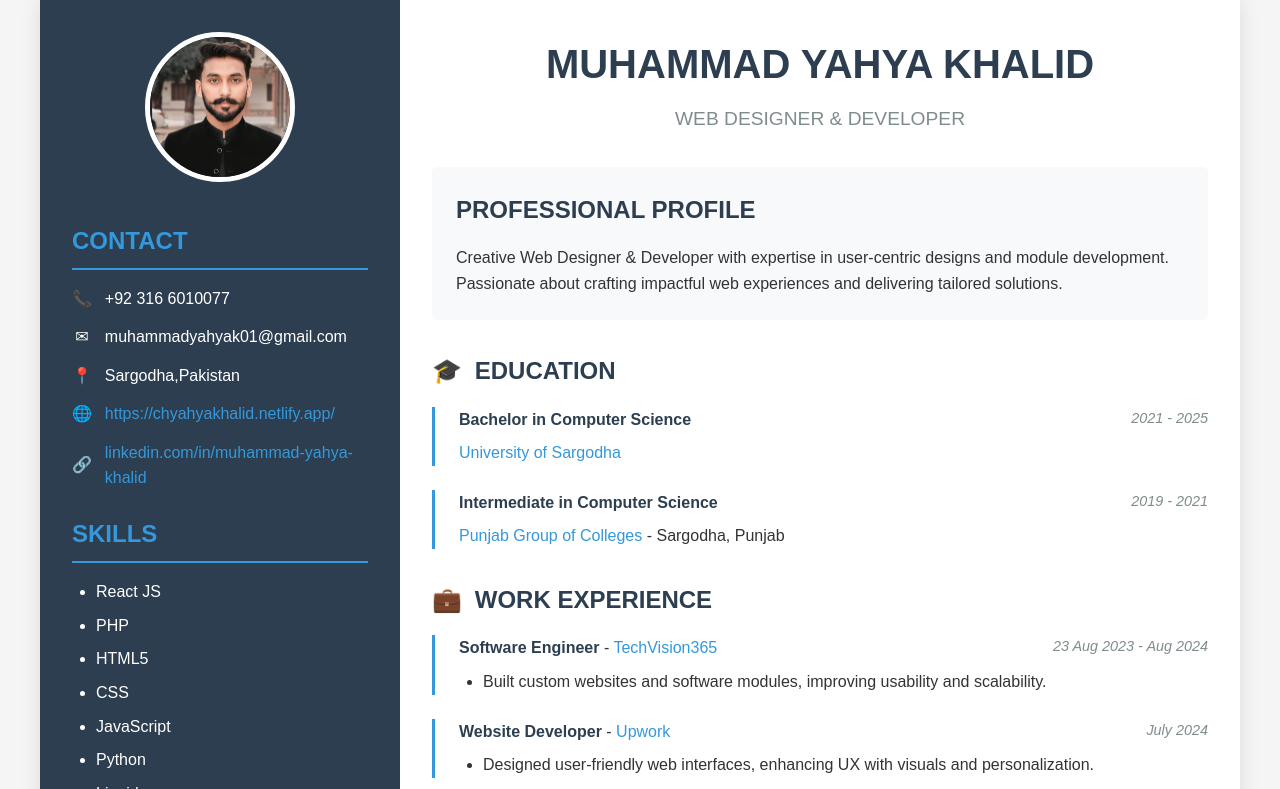
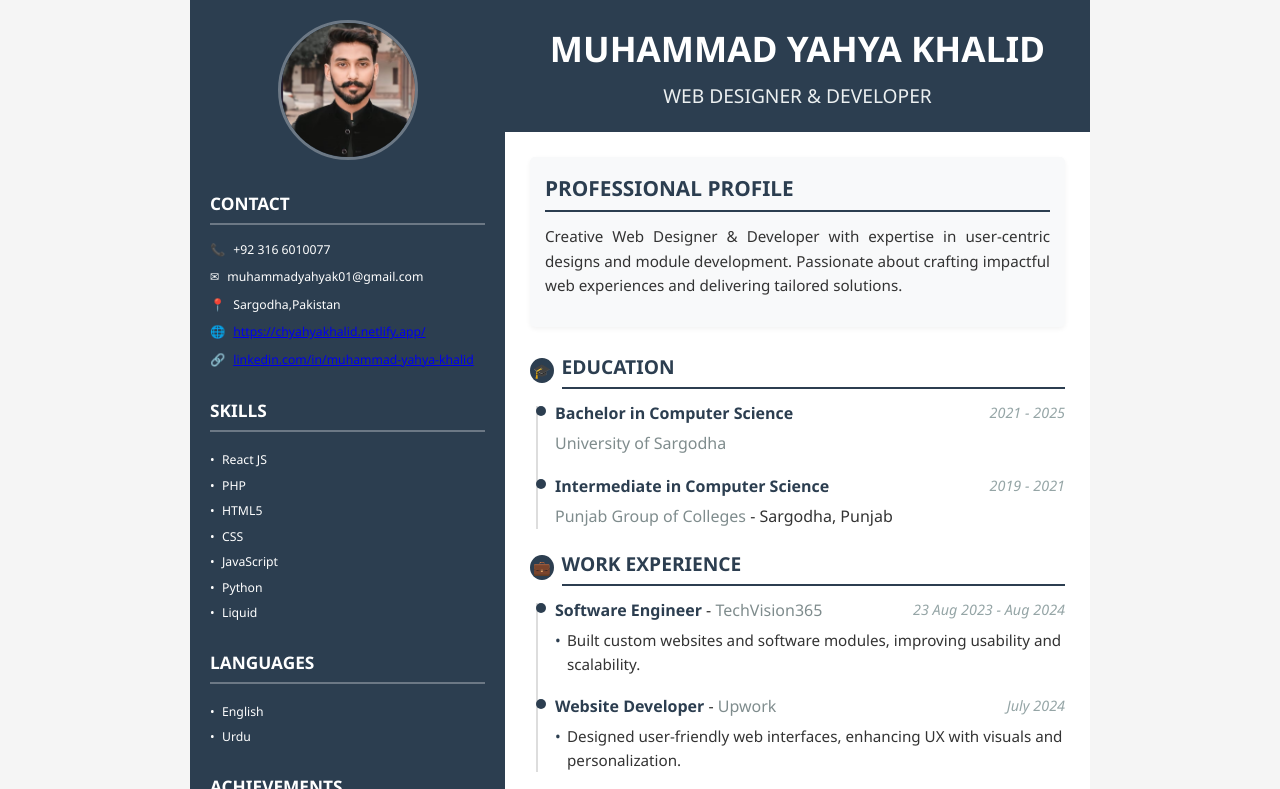
Before and after one commit to YahyaK01/cv.github.io, a plain HTML site: page index.html in a window 1280 px wide. Shown: the top 789 px of the page. Drawn offline with Linux system fonts and the light colour scheme.

Commit message:
Update index.html

```diff
--- a/index.html
+++ b/index.html
@@ -5,211 +5,380 @@
     <meta name="viewport" content="width=device-width, initial-scale=1.0">
     <title>Muhammad Yahya Khalid - CV</title>
     <meta itemprop="name" content="Muhammad Yahya Khalid">
-       <style>
+      <style>
+
         * {
             margin: 0;
             padding: 0;
             box-sizing: border-box;
-            font-family: Arial, sans-serif;
+            font-family: 'Segoe UI', Tahoma, Geneva, Verdana, sans-serif;
         }
 
         body {
             background-color: #f5f5f5;
             color: #333;
             line-height: 1.6;
+            display: flex;
+            flex-direction: column;
+            align-items: center;
         }
 
+        /* Main container to hold everything */
         .main-container {
-            max-width: 1200px;
+            max-width: 900px;
+            width: 100%;
             margin: 0 auto;
             display: flex;
-            background-color: white;
-            box-shadow: 0 0 20px rgba(0, 0, 0, 0.1);
+            flex-wrap: wrap;
+            min-height: 100vh; /* Set minimum height to viewport height */
         }
 
-        /* Sidebar Styling */
+        /* Left Sidebar - increased width and full height */
         .sidebar {
+            width: 35%; /* Increased from 25% to 35% */
             background-color: #2c3e50;
             color: white;
-            width: 30%;
-            padding: 2rem;
+            padding: 20px;
+            font-size: 0.9em;
+            height: 100%; /* This will make it match the height of the parent container */
+            position: relative; /* For proper positioning */
+            display: flex;
+            flex-direction: column;
         }
 
+        /* Right content container - adjusted width */
+        .right-content {
+            width: 65%; /* Decreased from 75% to 65% */
+            display: flex;
+            flex-direction: column;
+            height: 100%;
+        }
+
+        /* Top Header - now positioned to the right of sidebar */
+        .top-header {
+            background-color: #2c3e50;
+            color: white;
+            padding: 20px;
+            text-align: center;
+            width: 100%;
+        }
+
+        .top-header .name {
+            font-size: 2.2em;
+            font-weight: 700;
+            margin-bottom: 5px;
+            color: white;
+        }
+
+        .top-header .job-title {
+            font-size: 1.2em;
+            color: #ecf0f1;
+            font-weight: 400;
+        }
+
+        /* Improved image container and styling */
         .image-container {
-            text-align: center;
-            margin-bottom: 2rem;
+            width: 140px; /* Increased size */
+            height: 140px; /* Increased size */
+            margin: 0 auto 30px auto; /* Center the image */
+            border-radius: 50%;
+            overflow: hidden;
+            border: 3px solid rgba(255, 255, 255, 0.3);
+            position: relative;
         }
 
         .profile-img {
-            width: 150px;
-            height: 150px;
-            border-radius: 50%;
+            width: 100%;
+            height: 100%;
             object-fit: cover;
-            border: 5px solid white;
+            object-position: center;
+            display: block;
         }
 
-        .sidebar-title, .section-title {
-            margin-top: 1.5rem;
-            margin-bottom: 1rem;
-            color: #3498db;
-            border-bottom: 2px solid #3498db;
-            padding-bottom: 0.5rem;
+        .sidebar-title {
+            margin-bottom: 15px;
+            font-size: 1.2em; /* Increased size */
+            font-weight: 600;
+            text-transform: uppercase;
+            border-bottom: 2px solid rgba(255, 255, 255, 0.3);
+            padding-bottom: 5px;
         }
 
         .contact-item {
-            margin-bottom: 0.8rem;
             display: flex;
             align-items: center;
+            margin-bottom: 8px;
+            font-size: 0.85em;
         }
 
         .contact-icon {
-            margin-right: 0.8rem;
-            width: 20px;
-            text-align: center;
+            margin-right: 8px;
+            font-weight: bold;
         }
 
-        .skills-list, .languages-list, .achievements-list {
-            padding-left: 1.5rem;
-            margin-bottom: 1.5rem;
+        .skills-list, .languages-list, .achievements-list, .activities-list {
+            list-style-type: none;
+            margin-top: 8px;
+            font-size: 0.85em;
         }
 
-        .skills-list li, .languages-list li, .achievements-list li {
-            margin-bottom: 0.5rem;
+        .skills-list li, .languages-list li, .achievements-list li, .activities-list li {
+            margin-bottom: 6px;
+            position: relative;
+            padding-left: 12px;
+        }
+
+        .skills-list li:before, .languages-list li:before, .achievements-list li:before, .activities-list li:before {
+            content: "•";
+            position: absolute;
+            left: 0;
+        }
+
+        .section-title {
+            margin: 20px 0 10px;
+            position: relative;
+            font-weight: 600;
+            font-size: 1.2em; /* Increased size */
+            text-transform: uppercase;
+            border-bottom: 2px solid rgba(255, 255, 255, 0.3);
+            padding-bottom: 5px;
+        }
+
+        /* Main Content */
+        .main-content {
+            width: 100%;
+            padding: 25px;
+            background-color: white;
+            flex-grow: 1; /* Allow content to grow and fill available space */
+        }
+
+        .header {
+            padding-bottom: 15px;
+            border-bottom: 2px solid #eee;
+            margin-bottom: 25px;
+        }
+
+        .profile-section {
+            background-color: #f8f9fa;
+            padding: 15px;
+            border-radius: 5px;
+            margin-bottom: 25px;
+            box-shadow: 0 2px 5px rgba(0,0,0,0.05);
+        }
+
+        .profile-heading {
+            font-size: 1.3em;
+            color: #2c3e50;
+            margin-bottom: 12px;
+            border-bottom: 2px solid #2c3e50;
+            padding-bottom: 5px;
+        }
+
+        .section {
+            margin-bottom: 20px;
+        }
+
+        .section-header {
+            display: flex;
+            align-items: center;
+            margin-bottom: 12px;
+        }
+
+        .section-icon {
+            background-color: #2c3e50;
+            color: white;
+            width: 25px;
+            height: 25px;
+            border-radius: 50%;
+            display: flex;
+            align-items: center;
+            justify-content: center;
+            margin-right: 8px;
+            font-size: 0.9em;
+        }
+
+        .section-heading {
+            font-size: 1.2em;
+            font-weight: 600;
+            color: #2c3e50;
+            border-bottom: 2px solid #2c3e50;
+            padding-bottom: 4px;
+            width: 100%;
+        }
+
+        .timeline {
+            position: relative;
+            padding-left: 25px;
+        }
+
+        .timeline:before {
+            content: "";
+            position: absolute;
+            left: 6px;
+            top: 5px;
+            bottom: 0;
+            width: 2px;
+            background-color: #ddd;
+        }
+
+        .timeline-item {
+            position: relative;
+            margin-bottom: 18px;
+        }
+
+        .timeline-item:before {
+            content: "";
+            position: absolute;
+            left: -19px;
+            top: 5px;
+            width: 10px;
+            height: 10px;
+            border-radius: 50%;
+            background-color: #2c3e50;
+        }
+
+        .timeline-heading {
+            display: flex;
+            justify-content: space-between;
+            margin-bottom: 4px;
+        }
+
+        .role {
+            font-weight: 600;
+            color: #2c3e50;
+        }
+
+        .company {
+            color: #7f8c8d;
+        }
+
+        .date {
+            color: #95a5a6;
+            font-style: italic;
+            font-size: 0.9em;
+        }
+
+        .responsibilities {
+            list-style-type: none;
+        }
+
+        .responsibilities li {
+            position: relative;
+            padding-left: 12px;
+            margin-bottom: 4px;
+            font-size: 0.95em;
+        }
+
+        .responsibilities li:before {
+            content: "•";
+            position: absolute;
+            left: 0;
+            color: #2c3e50;
+        }
+
+        .summary-text {
+            text-align: justify;
+            margin-bottom: 15px;
+            line-height: 1.6;
+            font-size: 0.95em;
+        }
+
+        /* Make sidebar take up remaining space */
+        .sidebar-spacer {
+            flex-grow: 1;
+        }
+
+        /* New Footer Styles */
+        .sidebar-footer {
+            margin-top: 20px;
+            border-top: 2px solid rgba(255, 255, 255, 0.3);
+            padding-top: 15px;
         }
 
         .certification-item {
-            margin-bottom: 1rem;
+            margin-bottom: 10px;
+            font-size: 0.85em;
         }
 
         .certification-title {
-            font-weight: bold;
+            font-weight: 600;
+            margin-bottom: 2px;
+        }
+
+        .certification-issuer {
+            font-style: italic;
+            color: #bdc3c7;
         }
 
         .certification-date {
+            font-size: 0.8em;
+            color: #bdc3c7;
+        }
+
+        .social-links {
+            display: flex;
+            justify-content: center;
+            margin-top: 15px;
+        }
+
+        .social-icon {
+            margin: 0 8px;
+            font-size: 1.2em;
+            color: white;
+            text-decoration: none;
+        }
+
+        .footer-quote {
+            text-align: center;
             font-style: italic;
-            font-size: 0.9rem;
-            color: #ccc;
+            margin-top: 15px;
+            font-size: 0.8em;
+            color: #bdc3c7;
         }
 
         .interests-list {
             display: flex;
             flex-wrap: wrap;
-            gap: 0.5rem;
-            margin-top: 0.5rem;
+            margin-top: 30px;
+            margin-bottom: 50px;
+            gap: 8px;
         }
 
         .interest-tag {
-            background-color: #3498db;
-            padding: 0.3rem 0.6rem;
-            border-radius: 15px;
-            font-size: 0.8rem;
+            background-color: rgba(255, 255, 255, 0.1);
+            padding: 3px 8px;
+            border-radius: 12px;
+            font-size: 0.75em;
         }
 
-        a {
-            color: #3498db;
-            text-decoration: none;
-        }
-
-        a:hover {
-            text-decoration: underline;
-        }
-
-        /* Right Content Styling */
-        .right-content {
-            width: 70%;
-            padding: 2rem;
-        }
-
-        .top-header {
-            margin-bottom: 2rem;
-            text-align: center;
-        }
-
-        .name {
-            font-size: 2.5rem;
-            margin-bottom: 0.5rem;
-            color: #2c3e50;
-        }
-
-        .job-title {
-            font-size: 1.2rem;
-            color: #7f8c8d;
-        }
-
-        .profile-section {
-            background-color: #f8f9fa;
-            padding: 1.5rem;
-            border-radius: 5px;
-            margin-bottom: 2rem;
-        }
-
-        .profile-heading {
-            color: #2c3e50;
-            margin-bottom: 1rem;
-        }
-
-        .section {
-            margin-bottom: 2rem;
-        }
-
-        .section-header {
-            display: flex;
-            align-items: center;
-            margin-bottom: 1rem;
-        }
-
-        .section-icon {
-            font-size: 1.5rem;
-            margin-right: 0.8rem;
-        }
-
-        .section-heading {
-            color: #2c3e50;
-            font-size: 1.5rem;
-        }
-
-        .timeline-item {
-            margin-bottom: 1.5rem;
-            padding-left: 1.5rem;
-            border-left: 3px solid #3498db;
-        }
-
-        .timeline-heading {
-            display: flex;
-            justify-content: space-between;
-            margin-bottom: 0.5rem;
-        }
-
-        .role {
-            font-weight: bold;
-            color: #2c3e50;
-        }
-
-        .company {
-            color: #3498db;
-        }
-
-        .date {
-            font-style: italic;
-            color: #7f8c8d;
-            font-size: 0.9rem;
-        }
-
-        .responsibilities {
-            padding-left: 1.5rem;
-        }
-
-        .responsibilities li {
-            margin-bottom: 0.3rem;
-        }
-
+        /* Updated responsive styles */
         @media (max-width: 768px) {
             .main-container {
                 flex-direction: column;
+                min-height: auto; /* Reset min-height for mobile */
             }
 
             .sidebar, .right-content {
                 width: 100%;
+                height: auto; /* Auto height on mobile */
+            }
+
+            .timeline-heading {
+                flex-direction: column;
+            }
+
+            .top-header {
+                width: 100%;
+            }
+
+            .image-container {
+                margin: 0 auto 30px auto;
+                width: 120px;
+                height: 120px;
+            }
+
+            .social-links {
+                justify-content: center;
             }
         }
     </style>
```
